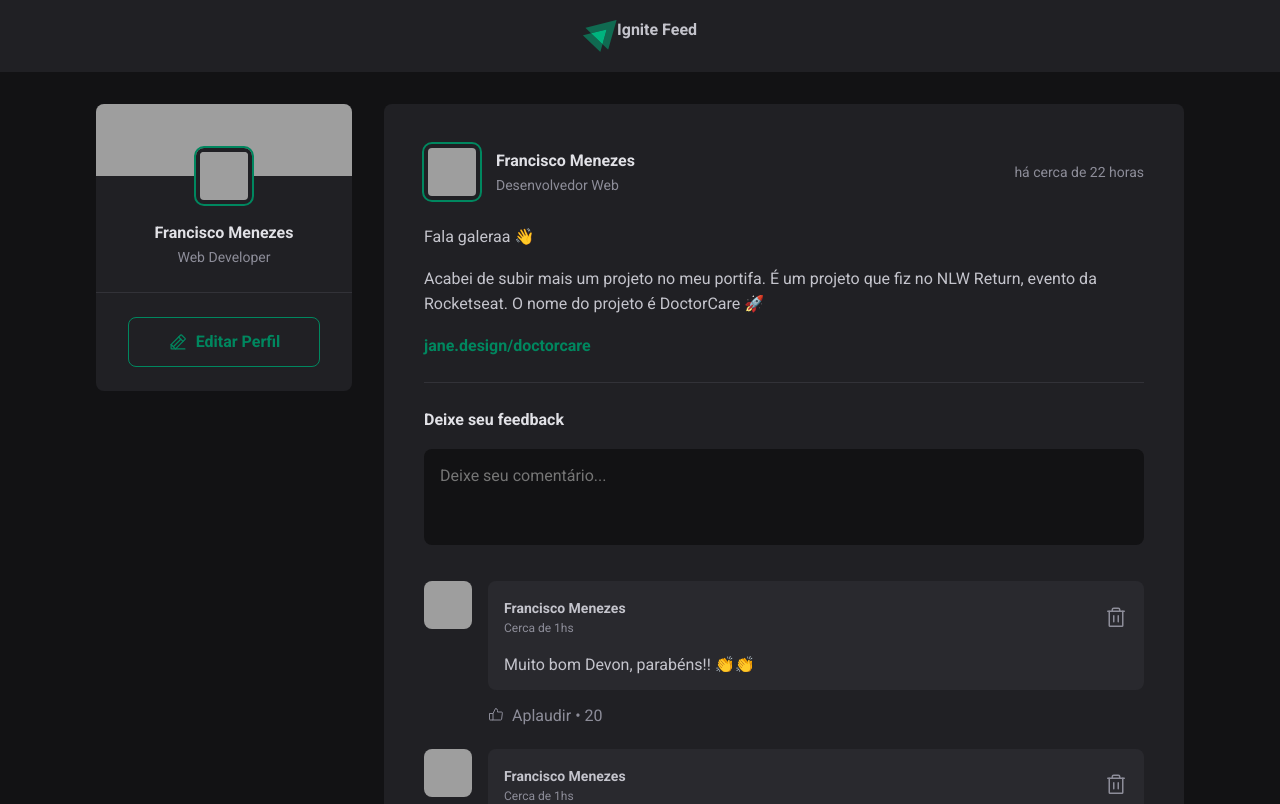
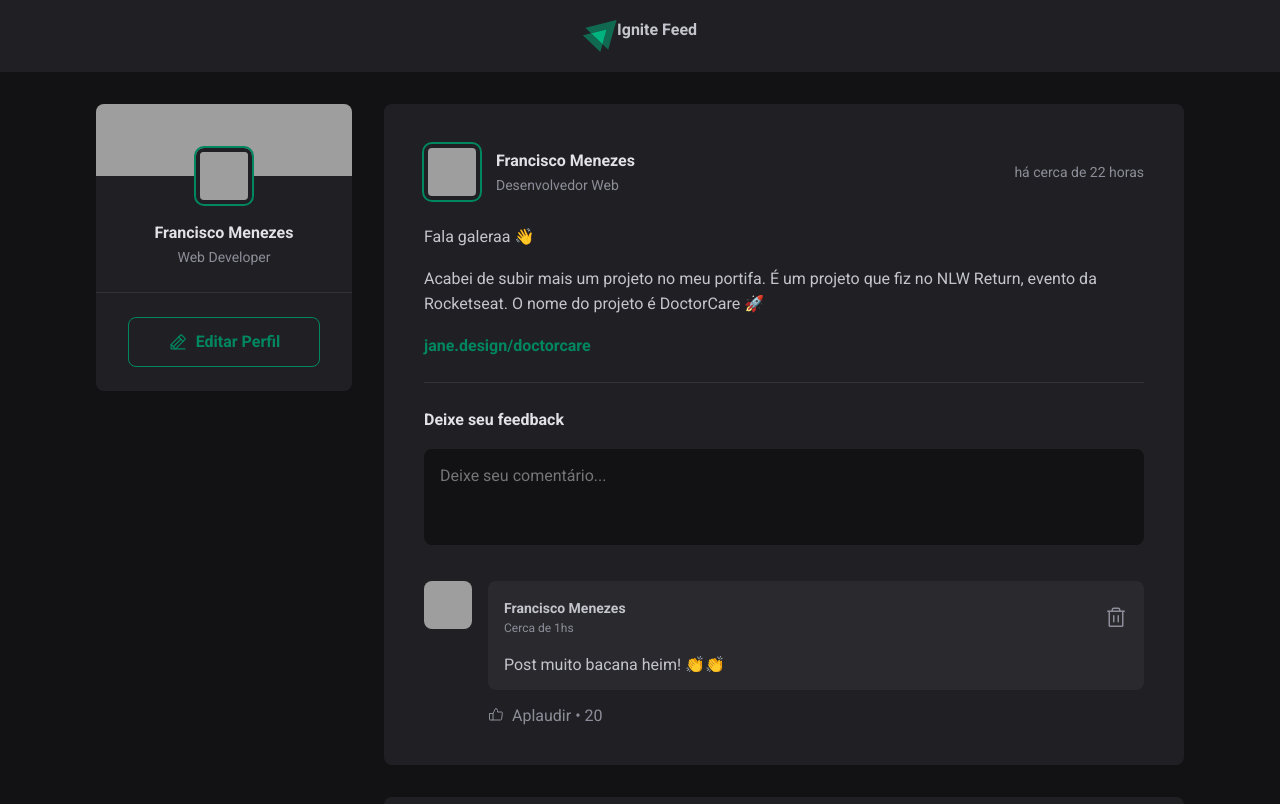
Before and after one commit to frantecbh/ignite-feed, a React (Vite) app: page / in a window 1280 px wide. Shown: the top 804 px of the page. Built offline with nearby package versions, Linux system fonts and the light colour scheme; grey boxes are pictures that could not be loaded.

Commit message:
useState inserindo comentarios

```diff
--- a/src/components/Comment.jsx
+++ b/src/components/Comment.jsx
@@ -2,7 +2,7 @@ import { Trash, ThumbsUp } from 'phosphor-react'
 import { Avatrar } from './Avatrar';
 import styles from './Coment.module.css';
 
-export function Comment() {
+export function Comment({ content }) {
     return (
         <div className={styles.comment}>
             <Avatrar hasBorder={false} src="https://github.com/frantecbh.png" />
@@ -17,7 +17,7 @@ export function Comment() {
                             <Trash size={24} />
                         </button>
                     </header>
-                    <p>Muito bom Devon, parabéns!! 👏👏</p>
+                    <p>{content}</p>
                 </div>
                 <footer>
                     <button>
--- a/src/components/Post.jsx
+++ b/src/components/Post.jsx
@@ -1,8 +1,10 @@
 import { format, formatDistanceToNow } from 'date-fns'
 import ptBR from 'date-fns/esm/locale/pt-BR'
+import { useState } from 'react'
 import { Avatrar } from './Avatrar'
 import { Comment } from './Comment'
 import styles from './Post.module.css'
+
 
 
 
@@ -15,6 +17,12 @@ export function Post({ author, publishedAt, content }) {
     //     minute: '2-digit',
     // }).format(publishedAt)
 
+    const [comments, setComments] = useState([
+        'Post muito bacana heim! 👏👏'
+    ])
+
+    const [newCommentsText, setNewCommentsText] = useState('')
+
     const publishedDateFormatted = format(publishedAt, "d 'de' LLLL 'às' HH:mm'h'", {
         locale: ptBR
     })
@@ -23,6 +31,16 @@ export function Post({ author, publishedAt, content }) {
         locale: ptBR,
         addSuffix: true
     })
+
+    function handleCreateNewComment() {
+        event.preventDefault()
+
+
+
+        setComments([...comments, newCommentsText])
+        setNewCommentsText('')
+
+    }
 
     return (
         <article className={styles.post}>
@@ -53,10 +71,13 @@ export function Post({ author, publishedAt, content }) {
 
             </div>
 
-            <form className={styles.commentForm}>
+            <form onSubmit={handleCreateNewComment} className={styles.commentForm}>
                 <strong>Deixe seu feedback</strong>
 
-                <textarea placeholder='Deixe seu comentário...' />
+                <textarea name='comment'
+                    value={newCommentsText}
+                    onChange={(e) => setNewCommentsText(e.target.value)}
+                    placeholder='Deixe seu comentário...' />
 
 
                 <footer>
@@ -68,9 +89,13 @@ export function Post({ author, publishedAt, content }) {
             </form>
 
             <div className={styles.commnetList}>
-                <Comment />
-                <Comment />
-                <Comment />
+
+                {
+                    comments.map(comment => {
+                        return <Comment content={comment} />
+                    })
+                }
+
             </div>
 
         </article>
```
